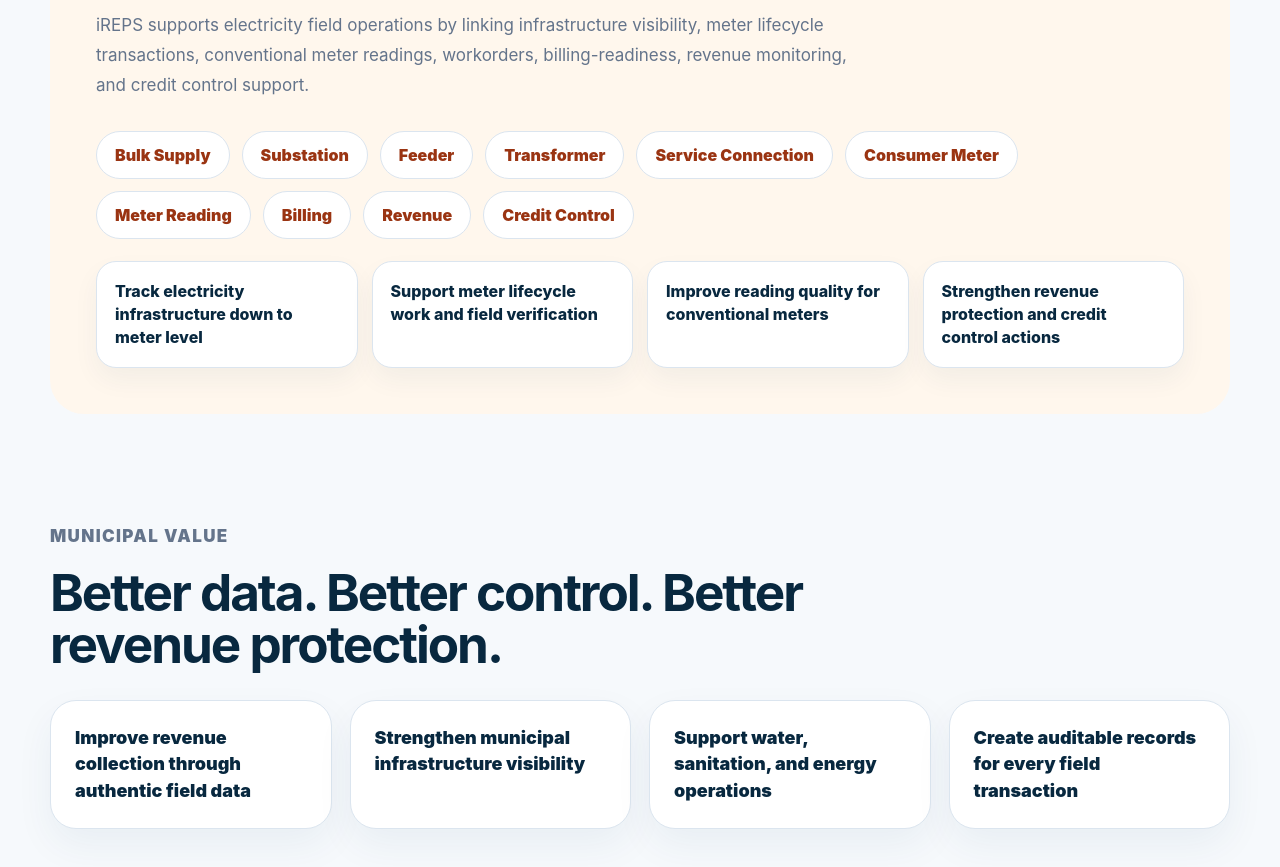
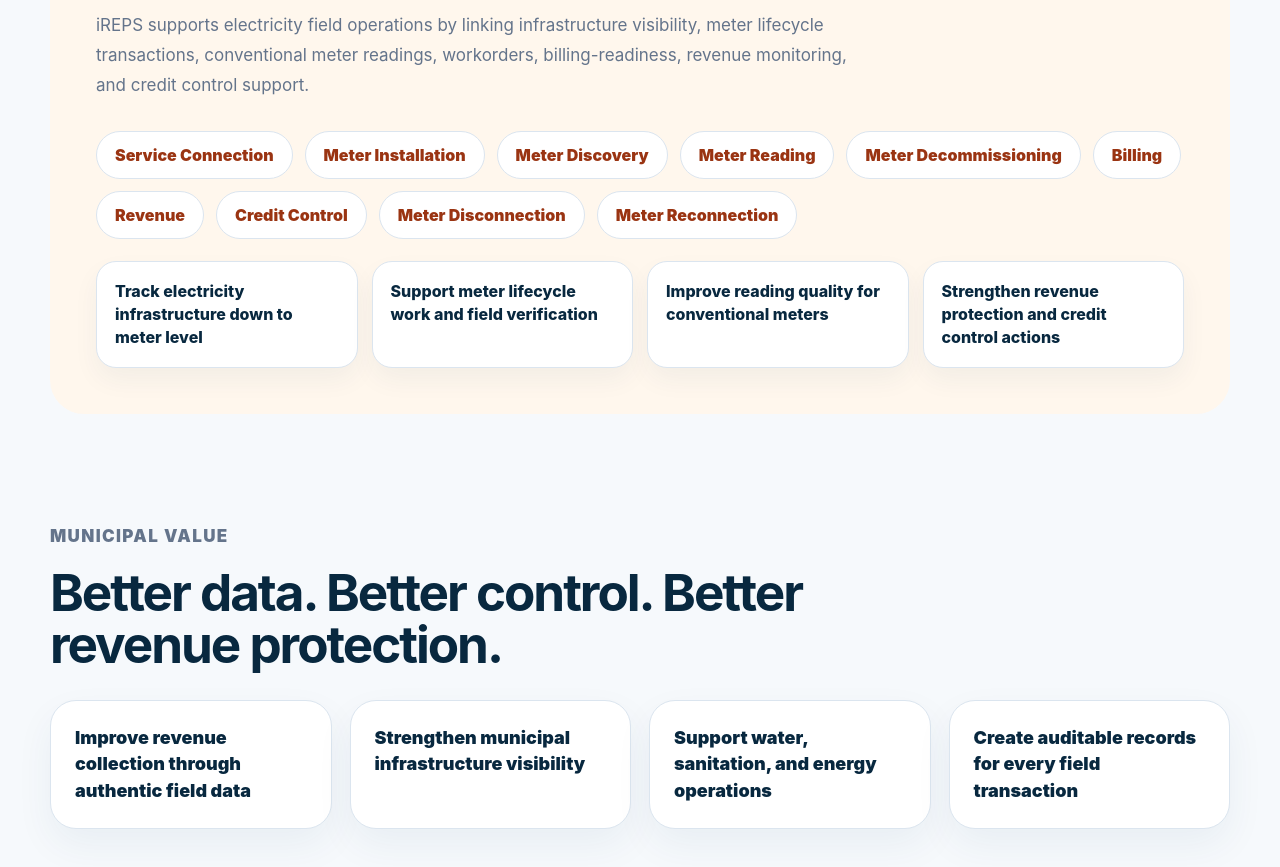
Before and after one commit to fikilek/ireps-website, a React (Vite) app: page / in a window 1280 px wide. Shown: the part 3125-3992 px from the top of the page. Built offline with nearby package versions, Linux system fonts and the light colour scheme.

Commit message:
Update energy model lifecycle steps

```diff
--- a/src/data/websiteContent.js
+++ b/src/data/websiteContent.js
@@ -47,16 +47,16 @@
 ];
 
 export const energyNetworkSteps = [
-  "Bulk Supply",
-  "Substation",
-  "Feeder",
-  "Transformer",
   "Service Connection",
-  "Consumer Meter",
+  "Meter Installation",
+  "Meter Discovery",
   "Meter Reading",
+  "Meter Decommissioning",
   "Billing",
   "Revenue",
   "Credit Control",
+  "Meter Disconnection",
+  "Meter Reconnection",
 ];
 
 export const waterValueCards = [
```
